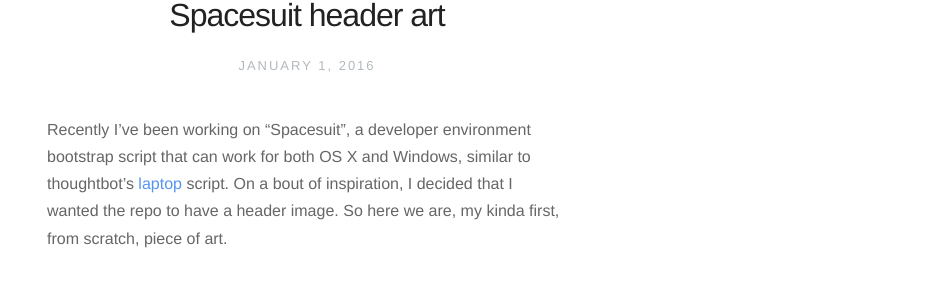
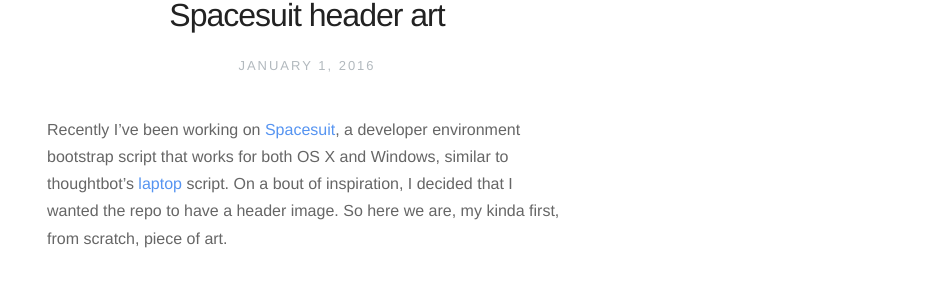
Before and after one commit to mixxorz/mixxorz.github.io, a Jekyll site: the page built from _posts/2016-01-01-spacesuit.md, in a window 1280 px wide. Shown: the part 185-472 px from the top of the page, without its empty margins (333-1280 px from the left). Built offline with Jekyll 4.4.1, drawn with Linux system fonts in a browser that asks for light colours; nearby versions of some CDN libraries; Markdown is read by kramdown in place of the engine named in the settings; comment, search, counter and statistics services are not loaded.

Commit message:
Update post Spacesuit header art
* Add link to Spacesuit repo
* Update wording

```diff
--- a/_posts/2016-01-01-spacesuit.md
+++ b/_posts/2016-01-01-spacesuit.md
@@ -4,8 +4,9 @@ date:   2016-01-01 02:38:00
 description: "GitHub art for one of my sideprojects"
 ---
 
-Recently I've been working on "Spacesuit", a developer environment bootstrap
-script that can work for both OS X and Windows, similar to thoughtbot's
+Recently I've been working on
+[Spacesuit](https://github.com/dlsucomet/spacesuit), a developer environment
+bootstrap script that works for both OS X and Windows, similar to thoughtbot's
 [laptop](https://github.com/thoughtbot/laptop) script. On a bout of inspiration,
 I decided that I wanted the repo to have a header image. So here we are, my
 kinda first, from scratch, piece of art.
```
